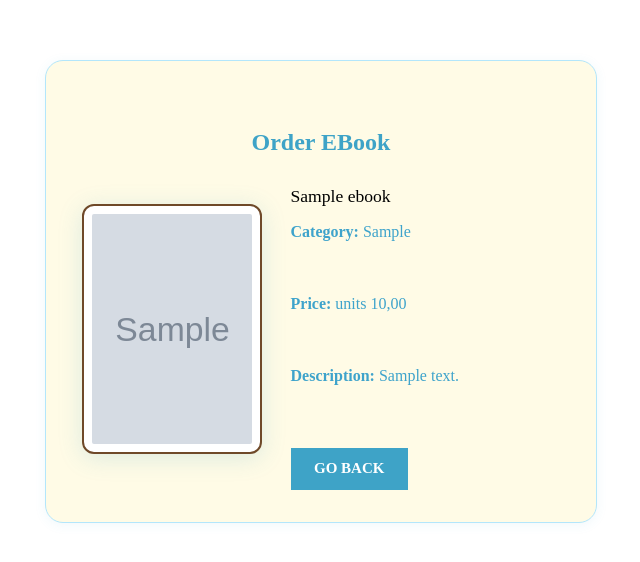
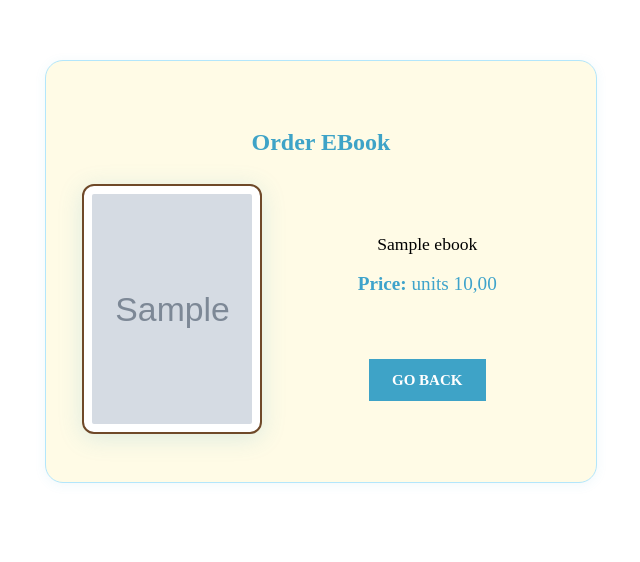
Before and after one commit to FaheerHakim/eBookStore, a PHP site: page /order.php?ebook_id=1 in a window 1280 px wide. Shown: the top 562 px of the page, without its empty margins (319-959 px from the left). Run offline with PHP 8.4, Linux system fonts and the light colour scheme; tables that the repository leaves empty or names only in its code hold one stand-in row (values such as "Sample post"); grey boxes marked "Sample" are stand-in pictures.

Commit message:
feat(order): enhance order page layout and improve ebook price display

```diff
--- a/order.php
+++ b/order.php
@@ -34,15 +34,13 @@ if (isset($_GET['ebook_id']) && is_numeric($_GET['ebook_id'])) {
     <div class="order-card">
         <h2 class="mb-4 text-center">Order eBook</h2>
         <?php if ($ebook): ?>
-            <div class="row align-items-center">
+            <div class="row align-items-center justify-content-center">
                 <div class="col-md-5 text-center">
                     <img src="<?php echo htmlspecialchars($ebook['cover_image']); ?>" alt="Cover" class="ebook-cover mb-3">
                 </div>
-                <div class="col-md-7">
+                <div class="col-md-7 text-center">
                     <h4><?php echo htmlspecialchars($ebook['title']); ?></h4>
-                    <p><strong>Category:</strong> <?php echo htmlspecialchars($ebook['category']); ?></p>
-                    <p><strong>Price:</strong> units <?php echo number_format($ebook['price'], 2, ',', '.'); ?></p>
-                    <p><strong>Description:</strong> <?php echo nl2br(htmlspecialchars($ebook['description'])); ?></p>
+                    <p style="font-size:1.2rem;"><strong>Price:</strong> units <?php echo number_format($ebook['price'], 2, ',', '.'); ?></p>
                     <a href="ebooks.php" class="btn btn-secondary mt-3">Go back</a>
                 </div>
             </div>
```
